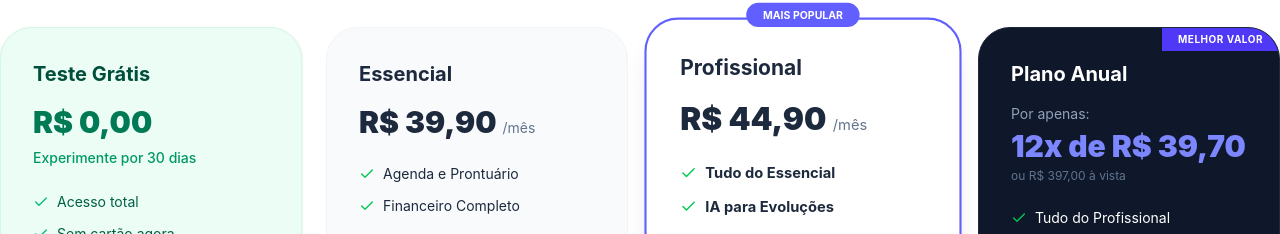
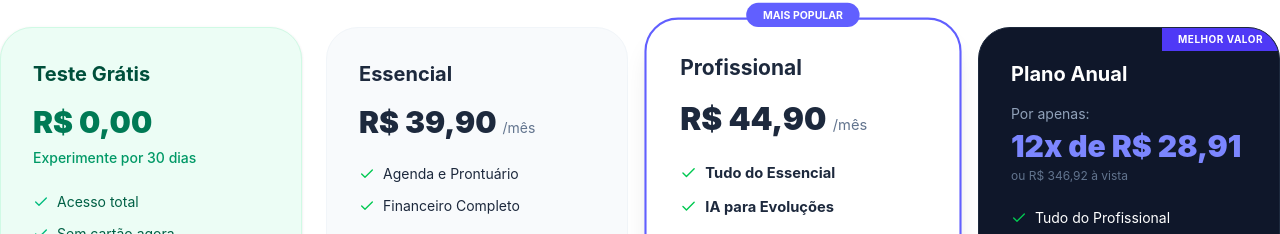
Before and after one commit to jeffersomlimainf-eng/mindcare-os, a React (Vite) app: page /vendas in a window 1280 px wide. Shown: the part 3113-3347 px from the top of the page. Built offline with nearby package versions, Linux system fonts and the light colour scheme; no server answers; the database is empty.

Commit message:
fix: corrigir preço e link do plano anual

```diff
--- a/src/pages/Vendas.jsx
+++ b/src/pages/Vendas.jsx
@@ -294,15 +294,15 @@ export default function Vendas() {
               <h3 className="text-xl font-bold mb-4">Plano Anual</h3>
               <div className="mb-6">
                 <div className="text-sm text-slate-400 mb-1">Por apenas:</div>
-                <div className="text-3xl font-black text-indigo-400">12x de R$ 39,70</div>
-                <div className="text-xs text-slate-500 mt-1">ou R$ 397,00 à vista</div>
+                <div className="text-3xl font-black text-indigo-400">12x de R$ 28,91</div>
+                <div className="text-xs text-slate-500 mt-1">ou R$ 346,92 à vista</div>
               </div>
               <ul className="space-y-3 mb-8 flex-grow">
                 <li className="text-sm flex items-center gap-2"><Check size={16} className="text-green-500"/> Tudo do Profissional</li>
                 <li className="text-sm flex items-center gap-2"><Check size={16} className="text-green-500"/> Multiclínica</li>
                 <li className="text-sm flex items-center gap-2"><Check size={16} className="text-green-500"/> Economia de 55%</li>
               </ul>
-              <a href="https://sun.eduzz.com/89AXVVGG0D" className="bg-white text-slate-900 py-3 rounded-2xl font-bold text-center hover:bg-slate-100 transition-colors">Assinar Agora</a>
+              <a href="https://sun.eduzz.com/89AXVP5G0D" className="bg-white text-slate-900 py-3 rounded-2xl font-bold text-center hover:bg-slate-100 transition-colors">Assinar Agora</a>
             </div>
           </div>
         </section>
```
